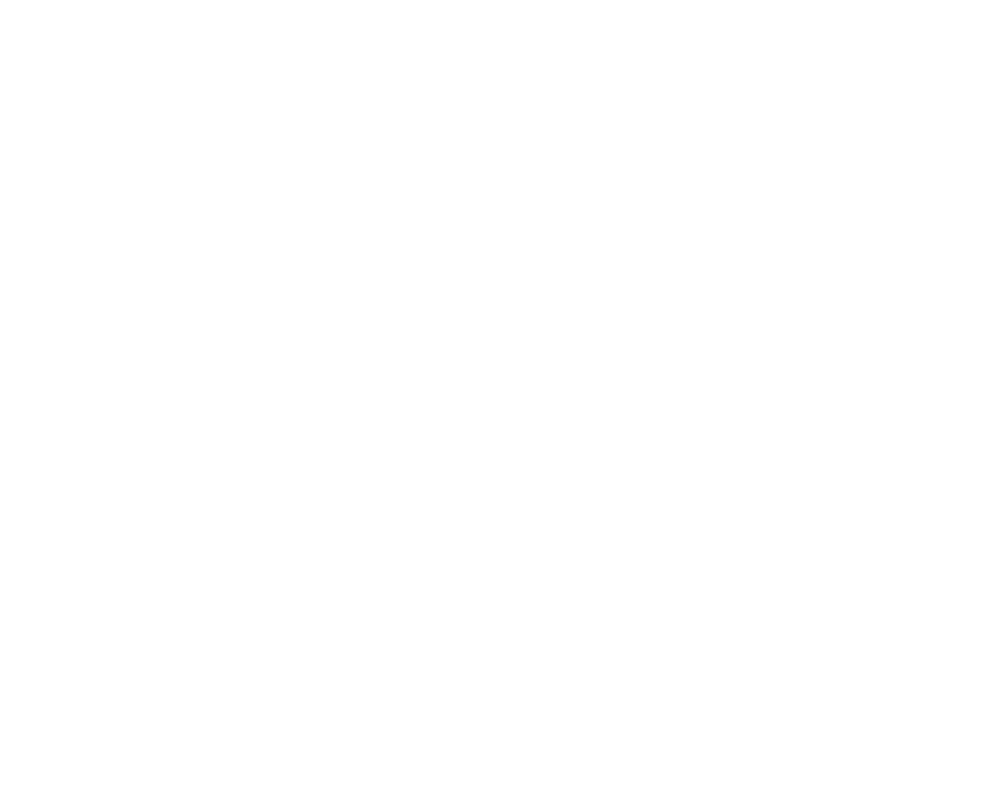
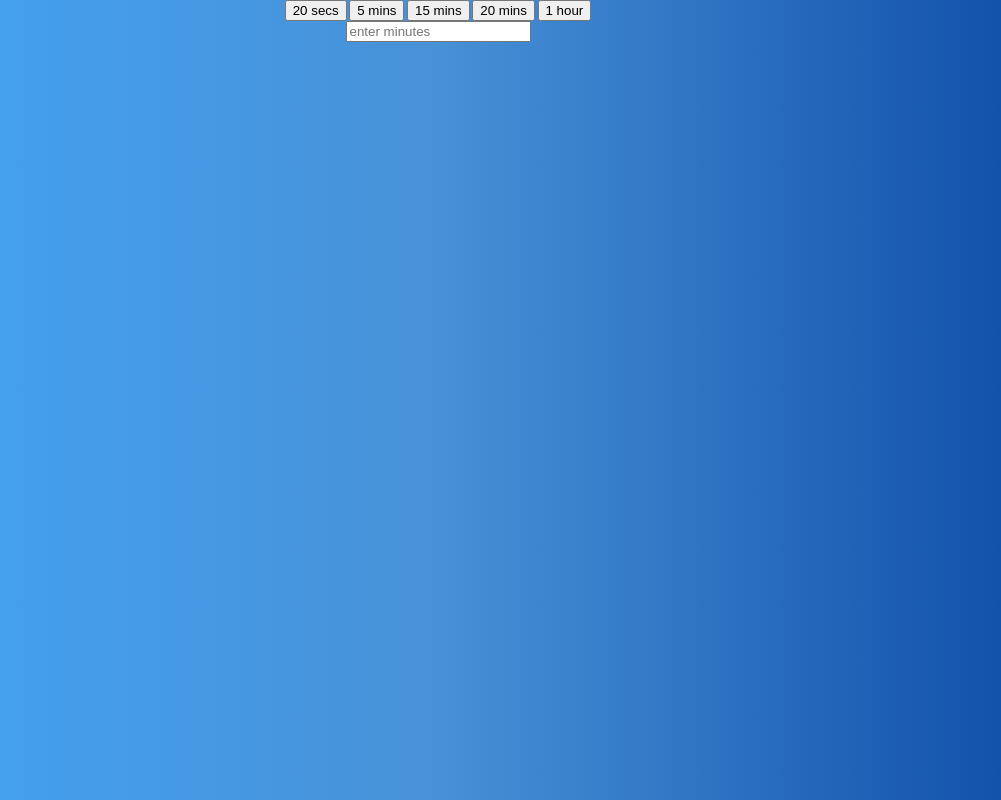
Before and after one commit to GenadiKozarev/countdown-timers, a plain HTML site: page index.html in a window 1280 px wide. Shown: the whole page, without its empty margins (202-1203 px from the left). Drawn offline with Linux system fonts and the light colour scheme; a web font is replaced by a local one.

Commit message:
builds html layout

```diff
--- a/index.html
+++ b/index.html
@@ -12,5 +12,26 @@
         />
         <script defer src="./script.js"></script>
     </head>
-    <body></body>
+    <body>
+        <div class="timer">
+            <div class="timer__controls">
+                <button data-time="20" class="timer__button">20 secs</button>
+                <button data-time="300" class="timer__button">5 mins</button>
+                <button data-time="900" class="timer__button">15 mins</button>
+                <button data-time="1200" class="timer__button">20 mins</button>
+                <button data-time="3600" class="timer__button">1 hour</button>
+                <form name="customForm" id="custom">
+                    <input
+                        type="text"
+                        name="minutes"
+                        placeholder="enter minutes"
+                    />
+                </form>
+            </div>
+            <div class="display">
+                <h1 class="display__time-left"></h1>
+                <p class="display__end-time"></p>
+            </div>
+        </div>
+    </body>
 </html>
--- a/style.css
+++ b/style.css
@@ -2,8 +2,7 @@ html {
     font-family: 'Faculty Glyphic', 'Trebuchet MS', Arial, sans-serif;
     font-size: 10px;
     box-sizing: border-box;
-    background: #242baa;
-    background: linear-gradient(45deg, #42a5f5 0%, #478ed1 50%, #0d47a1 100%);
+    background: linear-gradient(90deg, #43a6f8 0%, #4791d7 50%, #0c4aa6 100%);
 }
 
 body {
```
